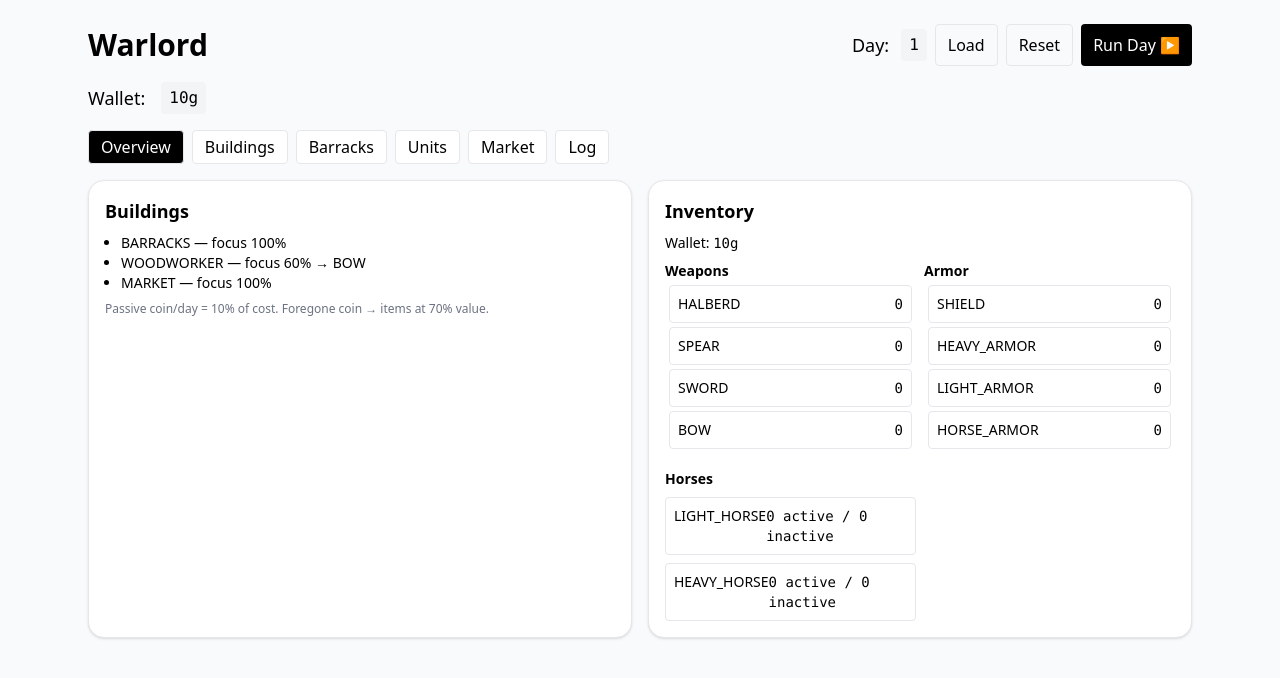
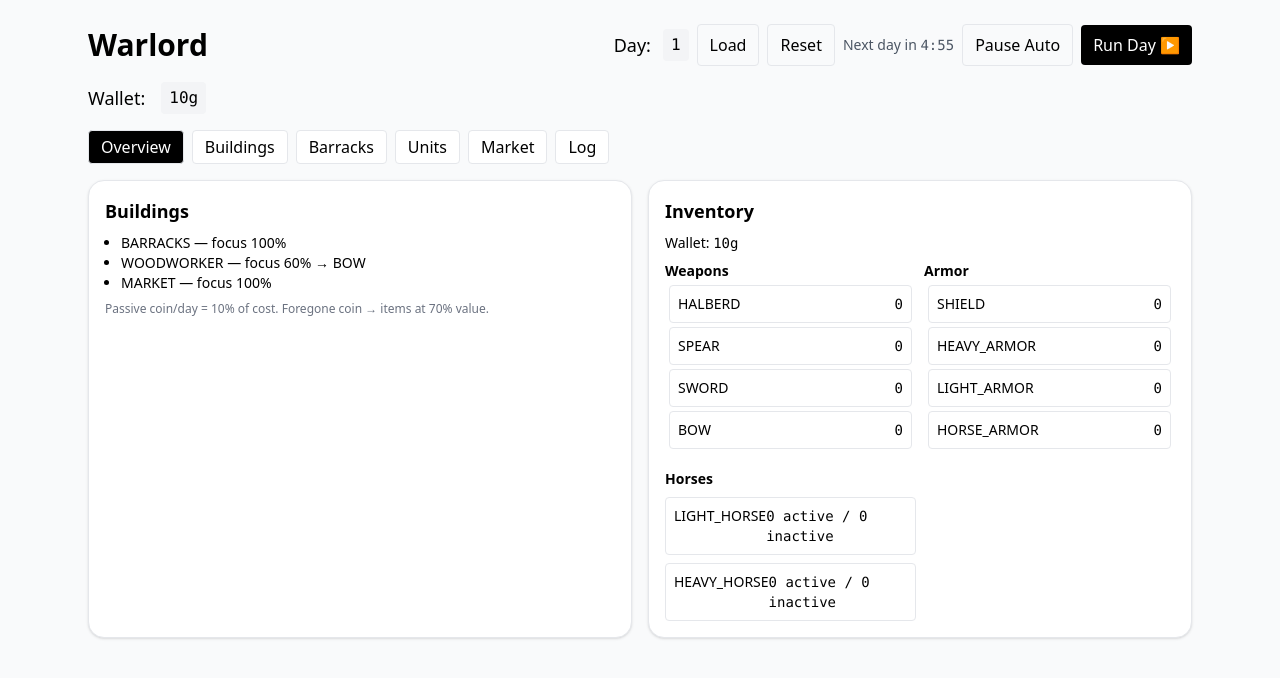
Before and after one commit to AndreiBesliu/Warlord, a React (Vite) app: page / in a window 1280 px wide. Shown: the top 678 px of the page. Built offline with nearby package versions, Linux system fonts and the light colour scheme.

Commit message:
added timer to daily tick

```diff
--- a/src/App.tsx
+++ b/src/App.tsx
@@ -1,5 +1,5 @@
 // src/App.tsx
-import React, { useState } from 'react'
+import React, { useEffect, useState } from 'react'
 import Card from './components/common/Card'
 import InvSummary from './components/common/InvSummary'
 import MarketPanel from './components/common/MarketPanel'
@@ -20,7 +20,67 @@ import { fmtCopper as fmtCopperUtil } from './logic/types'
 export default function App() {
   const state = useGameState()
 
-  const {
+  // ---- auto day-tick every 5 minutes ----
+  const TICK_MS = 5 * 60 * 1000; // 5 min
+
+  // persisted auto/pause and next-tick target
+  const [autoTick, setAutoTick] = useState<boolean>(() => {
+    const v = localStorage.getItem('autoTick');
+    return v ? v === 'true' : true; // default ON
+  });
+  const [nextTickAt, setNextTickAt] = useState<number>(() => {
+    const v = localStorage.getItem('nextTickAt');
+    // start a new 5-min window if missing or in the past
+    const n = v ? parseInt(v, 10) : 0;
+    return Number.isFinite(n) && n > Date.now() ? n : Date.now() + TICK_MS;
+  });
+  const [remaining, setRemaining] = useState<number>(nextTickAt - Date.now());
+
+  // keep localStorage in sync
+  useEffect(() => {
+    localStorage.setItem('autoTick', String(autoTick));
+  }, [autoTick]);
+  useEffect(() => {
+    localStorage.setItem('nextTickAt', String(nextTickAt));
+  }, [nextTickAt]);
+
+  // 1s heartbeat to update countdown and fire daily ticks
+  useEffect(() => {
+    if (!autoTick) return;
+    const id = setInterval(() => {
+      const now = Date.now();
+      const left = nextTickAt - now;
+      if (left <= 0) {
+        // fire a tick and schedule the next window
+        state.runDailyTick();
+        const next = now + TICK_MS;
+        setNextTickAt(next);
+        setRemaining(next - now);
+      } else {
+        setRemaining(left);
+      }
+    }, 1000);
+
+    return () => clearInterval(id);
+  }, [autoTick, nextTickAt, state]);
+
+  // manual “run now” also resets the 5-min window
+  function runDayNow() {
+    state.runDailyTick();
+    const next = Date.now() + TICK_MS;
+    setNextTickAt(next);
+    setRemaining(next - Date.now());
+  }
+
+  // util for header display
+  function mmss(ms: number) {
+    const s = Math.max(0, Math.floor(ms / 1000));
+    const m = Math.floor(s / 60);
+    const r = s % 60;
+    return `${m}:${r.toString().padStart(2, '0')}`;
+  }
+
+    const {
     // state
     day, wallet, inv, buildings, units, mergePick, log,
     // helpers
@@ -50,7 +110,24 @@ export default function App() {
           </div>
           <button className="px-3 py-2 border rounded" onClick={loadSave}>Load</button>
           <button className="px-3 py-2 border rounded" onClick={resetAll}>Reset</button>
-          <button className="px-3 py-2 bg-black text-white rounded" onClick={runDailyTick}>Run Day ▶</button>
+          <div className="ml-auto flex gap-2 items-center">
+            <div className="text-sm text-gray-600">
+              Next day in <span className="font-mono">{mmss(remaining)}</span>
+            </div>
+            <button
+              className="px-3 py-2 border rounded"
+              onClick={() => setAutoTick(a => !a)}
+            >
+              {autoTick ? 'Pause Auto' : 'Resume Auto'}
+            </button>
+            <button
+              className="px-3 py-2 bg-black text-white rounded"
+              onClick={runDayNow}
+            >
+              Run Day ▶
+            </button>
+        </div>
+
         </div>
       </div>
 
```
